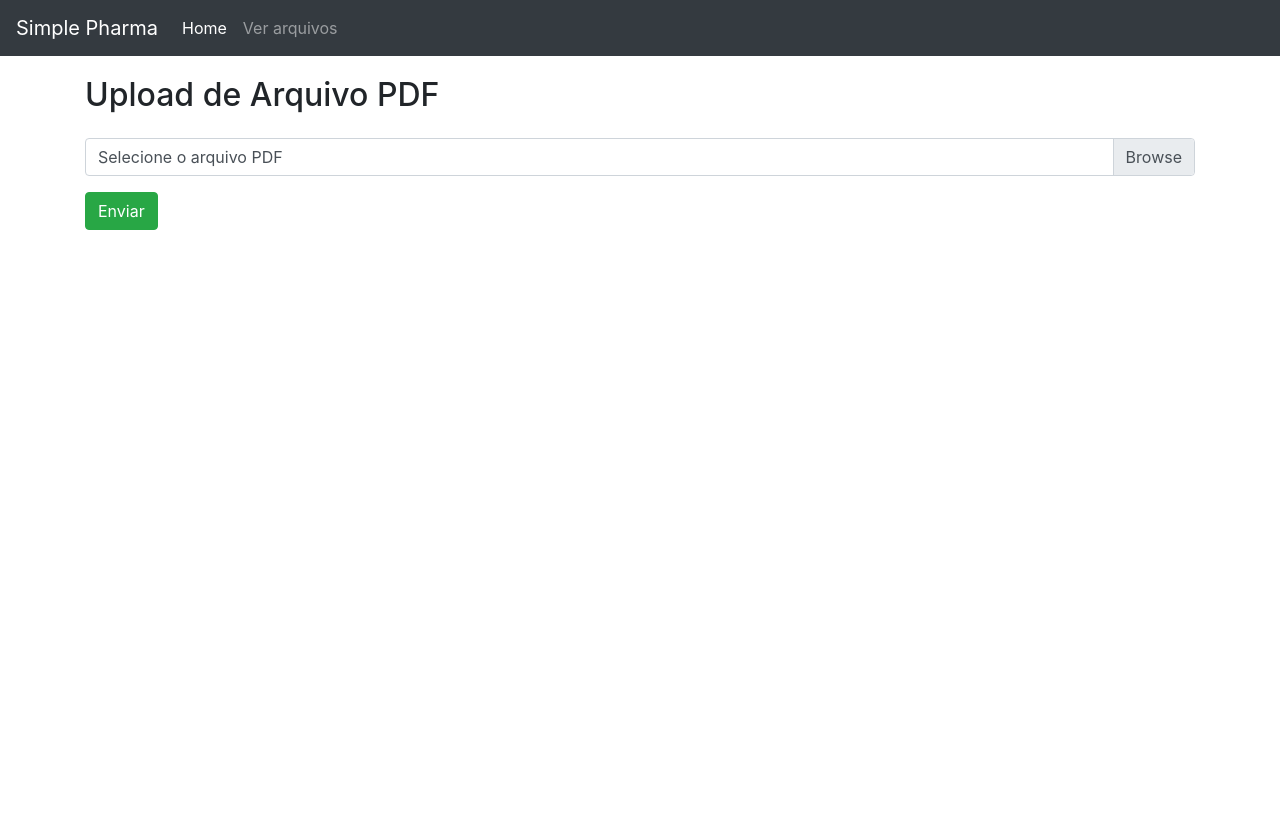
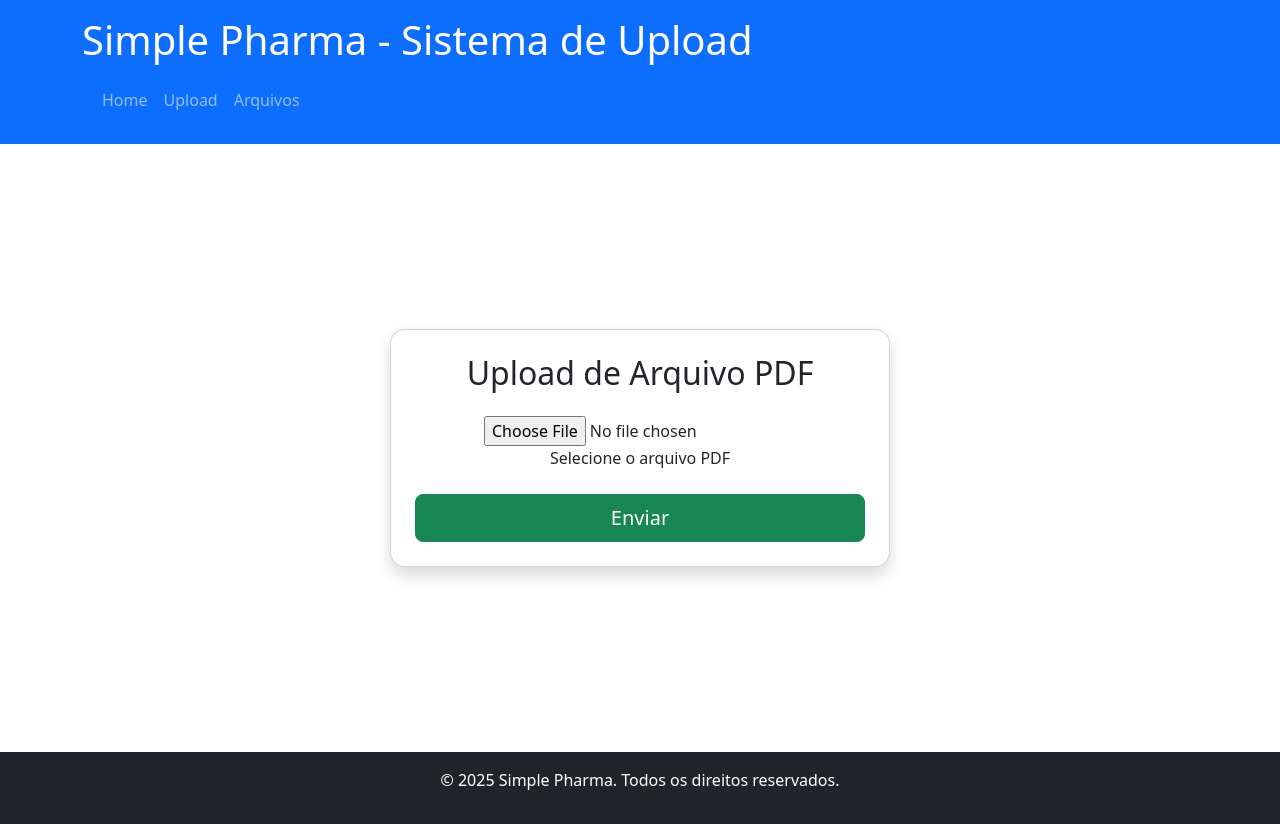
Before and after one commit to AndersonC96/LinkSP, a PHP site: page / in a window 1280 px wide. Before the commit the page ends 230 px from the top, so only its background shows below. Run offline with PHP 8.4, Linux system fonts and the light colour scheme; some libraries are stand-ins or nearby versions.

Commit message:
Update index.php

```diff
--- a/index.php
+++ b/index.php
@@ -1,75 +1,26 @@
-<!DOCTYPE html>
-<html lang="pt-br">
-    <head>
-        <meta charset="UTF-8">
-        <meta name="viewport" content="width=device-width, initial-scale=1.0">
-        <title>Simple Pharma - Upload de Arquivo</title>
-        <link rel="icon" type="image/png" href="https://static.wixstatic.com/media/5ede7b_719545c97a084f288b8566db52756425%7Emv2.png/v1/fill/w_192%2Ch_192%2Clg_1%2Cusm_0.66_1.00_0.01/5ede7b_719545c97a084f288b8566db52756425%7Emv2.png"/>
-        <link rel="stylesheet" href="https://stackpath.bootstrapcdn.com/bootstrap/4.5.2/css/bootstrap.min.css">
-        <style>
-            .container{
-                margin-top: 20px;
-            }
-            .custom-file-input{
-                cursor: pointer;
-            }
-            #file-label{
-                overflow: hidden;
-                white-space: nowrap;
-                text-overflow: ellipsis;
-            }
-        </style>
-    </head>
-    <body>
-        <nav class="navbar navbar-expand-lg navbar-dark bg-dark">
-            <a class="navbar-brand" href="#">Simple Pharma</a>
-            <button class="navbar-toggler" type="button" data-toggle="collapse" data-target="#navbarSupportedContent" aria-controls="navbarSupportedContent" aria-expanded="false" aria-label="Toggle navigation">
-                <span class="navbar-toggler-icon"></span>
-            </button>
-            <div class="collapse navbar-collapse" id="navbarSupportedContent">
-                <ul class="navbar-nav mr-auto">
-                    <li class="nav-item active">
-                        <a class="nav-link" href="index.php">Home <span class="sr-only">(current)</span></a>
-                    </li>
-                    <li class="nav-item">
-                        <a class="nav-link" href="list_files.php">Ver arquivos</a>
-                    </li>
-                </ul>
-            </div>
-        </nav>
-        <div class="container">
-            <h2 class="mb-4">Upload de Arquivo PDF</h2>
-            <form action="upload.php" method="post" enctype="multipart/form-data">
-                <div class="form-group">
-                    <div class="custom-file">
+<?php
+    include './includes/header.php';
+    include './config/db.php';
+?>
+<div class="container d-flex justify-content-center align-items-center" style="height: 70vh;">
+    <div class="card shadow p-4" style="border-radius: 15px; width: 500px;">
+        <h2 class="mb-4 text-center">Upload de Arquivo PDF</h2>
+        <form action="upload.php" method="post" enctype="multipart/form-data" class="text-center">
+            <div class="custom-file mb-4">
                 <input type="file" class="custom-file-input" id="file" name="file" accept=".pdf" required>
                 <label class="custom-file-label" for="file" id="file-label">Selecione o arquivo PDF</label>
             </div>
-                </div>
-                <button type="submit" class="btn btn-success">Enviar</button>
+            <button type="submit" class="btn btn-success btn-lg w-100">Enviar</button>
         </form>
     </div>
+</div>
 <script>
-            function showSuccessPopup(){
-                alert("Arquivo adicionado com sucesso");
-            }
-            window.onload = function(){
-                const urlParams = new URLSearchParams(window.location.search);
-                const success = urlParams.get('success');
-                if(success === 'true'){
-                    showSuccessPopup();
-                }
-            };
-        </script>
-        <script src="https://code.jquery.com/jquery-3.5.1.slim.min.js"></script>
-        <script src="https://cdn.jsdelivr.net/npm/@popperjs/core@2.5.3/dist/umd/popper.min.js"></script>
-        <script src="https://stackpath.bootstrapcdn.com/bootstrap/4.5.2/js/bootstrap.min.js"></script>
-        <script>
-            document.getElementById('file').addEventListener('change', function(e){
-                var fileName = e.target.files[0].name;
-                var label = document.getElementById('file-label');
-                label.innerText = fileName;
+    // Atualizar o texto do label quando o arquivo for selecionado
+    document.getElementById('file').addEventListener('change', function(e) {
+        var fileName = e.target.files[0] ? e.target.files[0].name : 'Selecione o arquivo PDF';
+        document.getElementById('file-label').innerText = fileName;
     });
 </script>
-    </body>
-</html>
+<?php
+    include './includes/footer.php';
+?>
```
Lines whose indentation alone changed are shown as unchanged.
